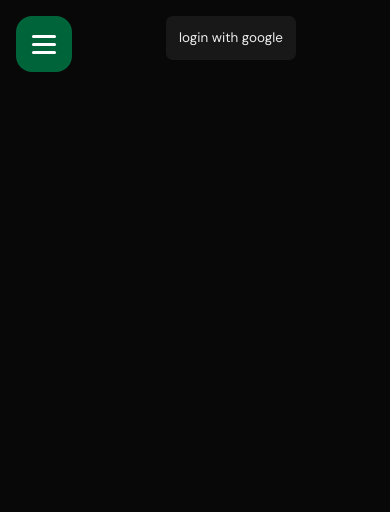
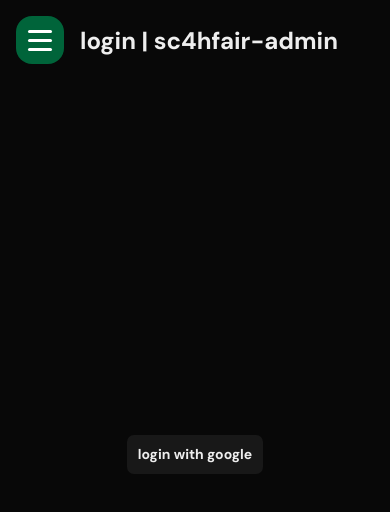
Before and after one commit to caburum/sc4hfair-admin, a SvelteKit app: page /login in a window 390 px wide. Shown: the top 512 px of the page. Built offline with nearby package versions, Linux system fonts and the light colour scheme; no server answers.

Commit message:
improve layout & mobile usability

```diff
--- a/src/app.css
+++ b/src/app.css
@@ -10,8 +10,11 @@
 	--accent-text: #fff;
 
 	--nav: #00643a;
-	--nav-closed-width: 3.5rem; /* 56px */
-	--nav-open-width: 12.5rem; /* 200px */
+
+	--gap: 1rem;
+	--radius: 0.5rem;
+	--nav-closed-width: 3rem;
+	--nav-open-width: 12.5rem;
 
 	--red: #b00020;
 	--red-text: white;
@@ -54,24 +57,58 @@ button,
 input,
 select,
 textarea {
-	font-size: .7em;
+	font-size: 0.875rem;
 	font-family: inherit;
+	font-weight: 600;
 	color: var(--text);
 	background: var(--light);
 	border: none;
 	border-radius: .5em;
-	padding: 1em;
+	padding: 0.75em;
 	cursor: pointer;
-
-	&:disabled {
-		filter: contrast(0.8);
-		opacity: 0.8;
-	}
 
 	/* &:not([disabled]):active {
 		filter: contrast(0.6);
 		transform: translate(0, 1px);
 	} */
+}
+
+:disabled {
+	filter: contrast(0.8);
+	opacity: 0.8;
+}
+
+h1, h2, h3, h4, h5, h6 {
+	margin: 0;
+	font-weight: 600;
+}
+
+table {
+	width: 100%;
+	border-collapse: collapse;
+	overflow-x: auto;
+}
+
+th, td {
+	padding: 0.5rem;
+	text-align: left;
+	border-bottom: 1px solid var(--light);
+}
+
+th {
+	background-color: var(--light-2);
+	font-weight: 600;
+}
+
+tr:hover {
+	background-color: var(--light);
+}
+
+.card {
+	background: var(--light);
+	border-radius: var(--radius);
+	padding: var(--gap);
+	margin-bottom: var(--gap);
 }
 
 .accent {
--- a/src/app.html
+++ b/src/app.html
@@ -2,8 +2,9 @@
 <html lang="en">
 	<head>
 		<meta charset="utf-8" />
+		<meta name="viewport" content="width=device-width, initial-scale=1" />
 		<link rel="icon" type="image/x-icon" href="https://sc4hfair.app/favicon.ico" />
-		<meta name="viewport" content="width=device-width, initial-scale=1" />
+		<link rel="manifest" href="/manifest.webmanifest" crossorigin="anonymous" />
 		%sveltekit.head%
 	</head>
 	<body data-sveltekit-preload-data="hover">
--- a/src/routes/(auth)/users/+page.server.ts
+++ b/src/routes/(auth)/users/+page.server.ts
@@ -24,6 +24,9 @@ export const load: PageServerLoad = async ({ locals }) => {
 					email: 1,
 					roles: 1
 				}
+			},
+			{
+				$sort: { name: 1 }
 			}
 		])
 		.toArray();
--- a/src/routes/+layout.svelte
+++ b/src/routes/+layout.svelte
@@ -2,6 +2,7 @@
 	import type { LayoutProps } from './$types';
 
 	import { page } from '$app/state';
+	import { MediaQuery } from 'svelte/reactivity';
 	import '../app.css';
 
 	let { data, children }: LayoutProps = $props();
@@ -14,7 +15,7 @@
 			.join(' | ')
 	);
 
-	let open = $state(false);
+	let open = $derived(new MediaQuery('(min-width: 768px)').current);
 </script>
 
 <svelte:head>
@@ -28,16 +29,20 @@
 		</button>
 		<ul>
 			{#if authenticated}
+				<li><a href="/users">users</a></li>
+				<li><a href="/data">data</a></li>
 				<li>
 					<form action="/api/auth/logout" method="POST"><button type="submit">logout</button></form>
 				</li>
-				<li><a href="/users">users</a></li>
-				<li><a href="/data">data</a></li>
 			{:else}
 				<li><a href="/login">login</a></li>
 			{/if}
 		</ul>
 	</nav>
+
+	<header>
+		<h1>{title}</h1>
+	</header>
 
 	<main>
 		{@render children()}
@@ -52,7 +57,6 @@
 		left: 1rem;
 		width: var(--nav-open-width);
 		height: calc(100% - 2rem);
-		padding: 1.5rem 1rem;
 		background: var(--nav);
 		border-radius: 1rem;
 		transition: all 0.3s ease-in-out;
@@ -76,14 +80,22 @@
 	nav ul {
 		list-style: none;
 		padding: 0;
-		margin: 2rem 0 0 0;
+		margin: var(--gap);
+		margin-top: var(--nav-closed-width);
 		flex-grow: 1;
 		display: flex;
 		flex-direction: column;
+		gap: var(--gap);
 	}
 
-	nav li {
-		margin-bottom: 1.5rem;
+	nav > ul ul {
+		margin: 0;
+		margin-top: var(--gap);
+		margin-left: var(--gap);
+	}
+
+	nav li:last-child {
+		margin-top: auto;
 	}
 
 	nav a,
@@ -109,7 +121,7 @@
 
 	.menu-button {
 		position: absolute;
-		width: var(--nav-closed-width);
+		width: 100%;
 		height: var(--nav-closed-width);
 		top: 0;
 		left: 50%;
@@ -126,50 +138,89 @@
 		z-index: 100;
 	}
 
+	.hamburger-icon {
+		--bar-height: 0.1875rem;
+		--gap: calc(var(--bar-height) * 2);
+		--spacing: calc(var(--gap) + var(--bar-height));
+
+		position: relative;
+	}
+
 	.hamburger-icon,
 	.hamburger-icon::before,
 	.hamburger-icon::after {
-		content: '';
-		display: block;
 		background-color: var(--accent-text);
-		height: 0.1875rem; /* 3px -&gt; 0.1875rem */
-		width: 1.5rem; /* 24px -&gt; 1.5rem */
-		border-radius: 0.125rem; /* 2px -&gt; 0.125rem */
+		height: var(--bar-height);
+		width: 1.5rem;
+		border-radius: 0.125rem;
 		transition:
 			transform 0.3s ease-in-out,
-			background-color 0.3s ease-in-out;
-		position: relative;
+			background-color 0.1s ease-in-out;
 	}
 
+	.hamburger-icon::before,
+	.hamburger-icon::after {
+		content: '';
+		position: absolute;
+		left: 0;
+	}
 	.hamburger-icon::before {
-		transform: translateY(-0.5rem); /* -8px -&gt; -0.5rem */
+		transform: translateY(calc(-1 * var(--spacing)));
 	}
-
 	.hamburger-icon::after {
-		transform: translateY(0.3125rem); /* 5px -&gt; 0.3125rem */
+		transform: translateY(var(--spacing));
 	}
 
 	.layout.open .hamburger-icon {
 		background-color: transparent;
 	}
-
 	.layout.open .hamburger-icon::before {
 		transform: rotate(45deg);
 	}
+	.layout.open .hamburger-icon::after {
+		transform: rotate(-45deg);
+	}
 
-	.layout.open .hamburger-icon::after {
-		transform: translateY(-0.1875rem) rotate(-45deg); /* Adjusted for alignment */
+	.layout {
+		display: grid;
+		grid-template:
+			'header' var(--nav-closed-width)
+			'main' auto / auto;
+		min-height: 100vh;
+		padding: var(--gap);
+		gap: var(--gap);
+		overflow: hidden;
+	}
+
+	header {
+		grid-area: header;
+		margin-left: calc(var(--nav-closed-width) + var(--gap));
+
+		display: flex;
+		align-items: center;
+	}
+
+	header h1 {
+		font-size: 1.5rem;
 	}
 
 	main {
-		transition: margin-left 0.3s ease-in-out;
+		grid-area: main;
 		overflow: auto;
+		/* transition: margin-left 0.3s ease-in-out;
+
 		margin: 1rem;
-		margin-left: calc(var(--nav-closed-width) + 2rem);
-		min-height: calc(100vh - 2rem);
+		margin-top: calc(var(--nav-closed-width) + 2rem);
+		 */
 	}
 
+	header,
+	main {
+		transition: margin-left 0.3s ease-in-out;
+	}
+
+	.layout.open header,
 	.layout.open main {
-		margin-left: calc(var(--nav-open-width) + 2rem);
+		margin-left: calc(var(--nav-open-width) + var(--gap));
 	}
 </style>
```
Also changed, not shown: src/routes/(auth)/users/+page.svelte (+19 -46 lines), static/manifest.webmanifest (added), 1 other file (tests, documents, lock files or other folders).
